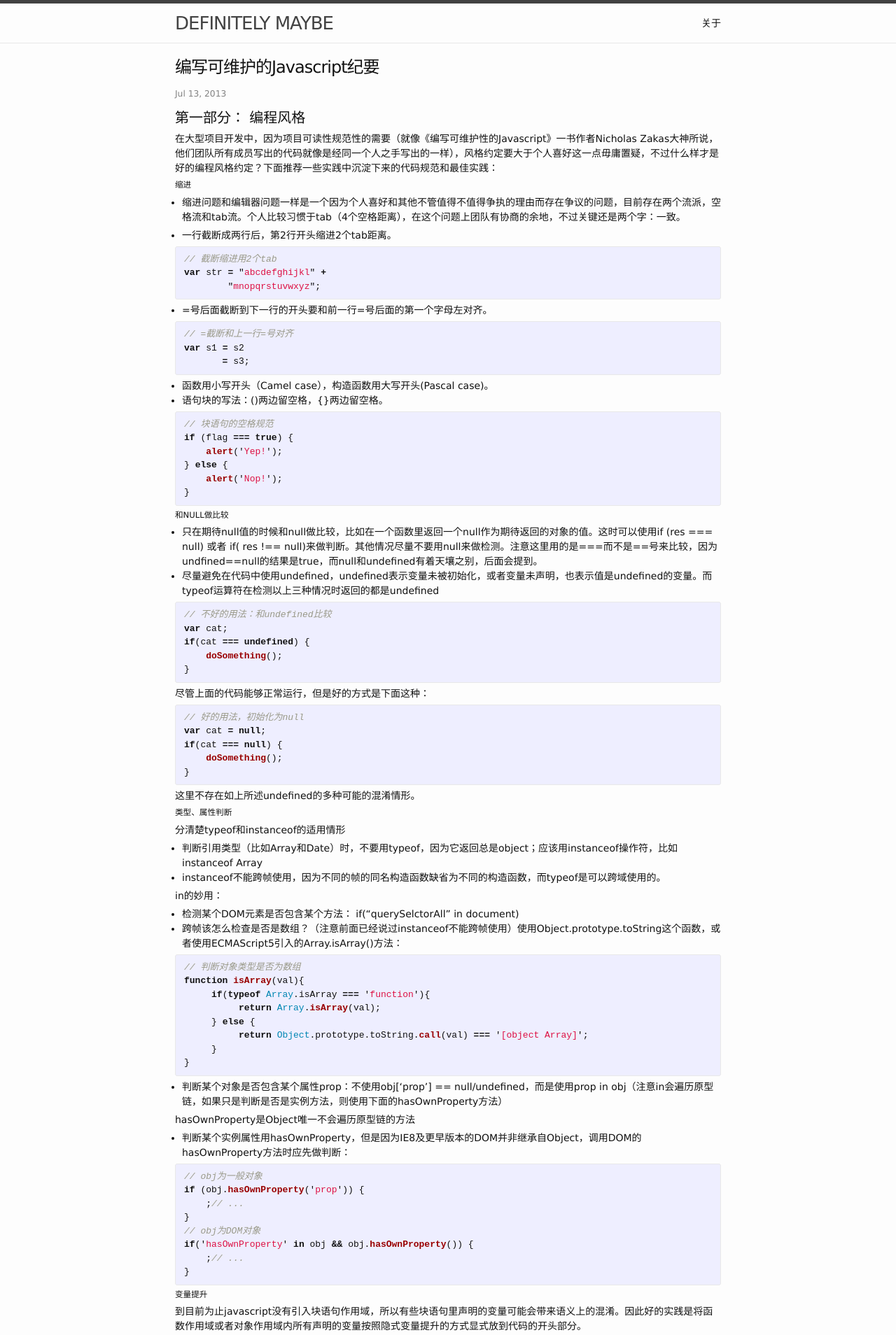
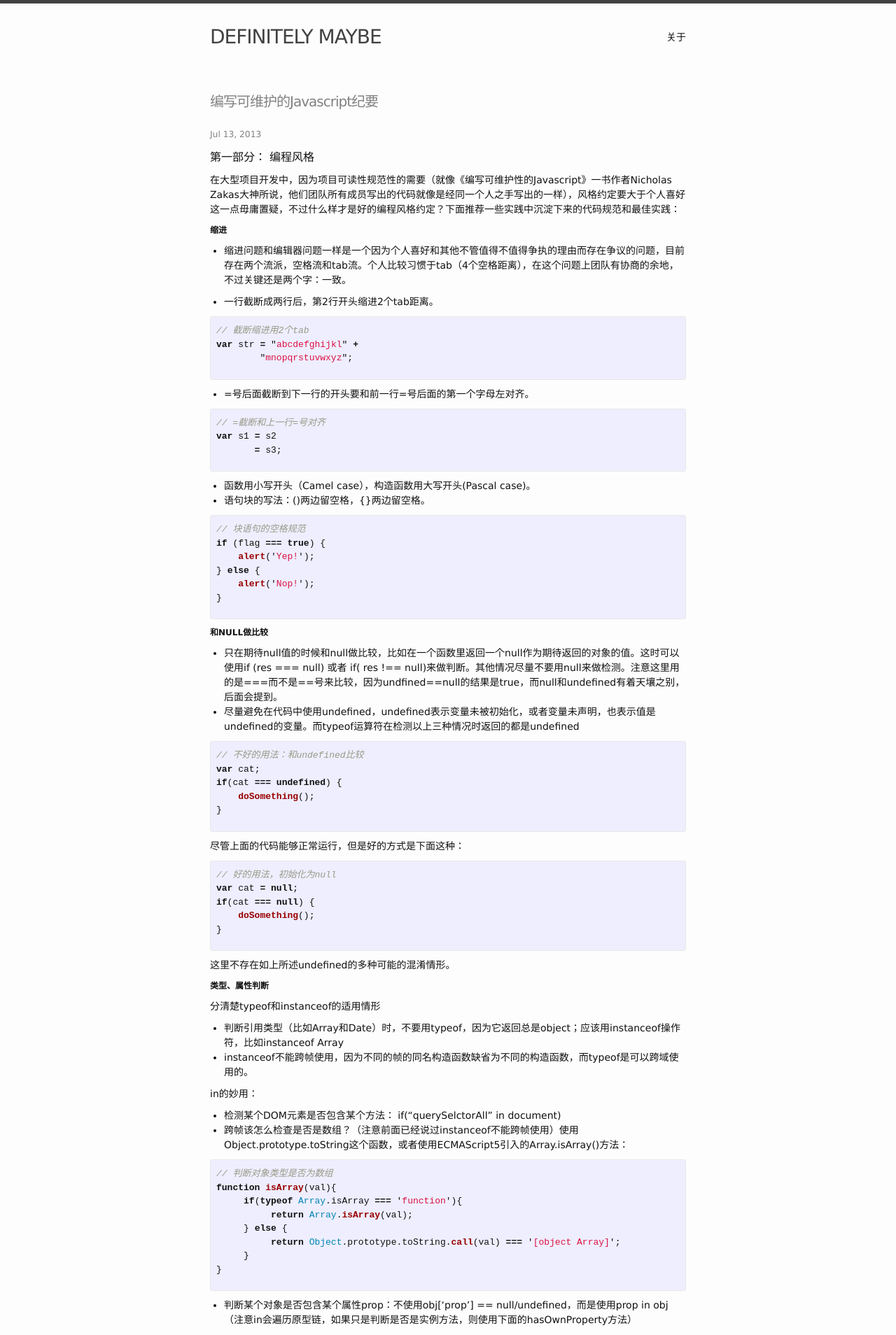
Before and after one commit to MrRaindrop/MrRaindrop.github.io, a Jekyll site: the page built from _posts/2013-07-13-maintainable-javascript-notes.md, in a window 1280 px wide. Shown: the top 1908 px of the page at 70% size. Built offline with Jekyll 4.4.1, drawn with Linux system fonts in a browser that asks for light colours; comment, search, counter and statistics services are not loaded.

Commit message:
mod style

```diff
--- a/_sass/_base.scss
+++ b/_sass/_base.scss
@@ -90,16 +90,18 @@ h1, h2, h3, h4, h5, h6 {
  */
 a {
     color: $brand-color;
-    text-decoration: none;
+    text-decoration: underline;
 
     &:visited {
         color: darken($brand-color, 15%);
     }
 
     &:hover {
-        color: $text-color;
-        text-decoration: underline;
+        color: #fff;
+        text-decoration: none;
+        background-color: $brand-color;
     }
+
 }
 
 
@@ -133,15 +135,24 @@ code {
     border-radius: 3px;
     background-color: #eef;
     // background-color: #333;
+
+    @include media-query($on-laptop) {
+        font-size: 12px;
+    }
+
 }
 
 code {
-    padding: 1px 5px;
+    padding: 1px 10px;
 }
 
 pre {
-    padding: 8px 12px;
+    padding: 10px 8px 20px;
     overflow-x: scroll;
+
+    @include media-query($on-laptop) {
+        padding: 10px 4px 20px;
+    }
 
     > code {
         border: 0;
@@ -156,19 +167,19 @@ pre {
  * Wrapper
  */
 .wrapper {
-    max-width: -webkit-calc(800px - (#{$spacing-unit} * 2));
-    max-width:         calc(800px - (#{$spacing-unit} * 2));
+    max-width: -webkit-calc(800px - (60px * 2));
+    max-width:         calc(800px - (60px * 2));
     margin-right: auto;
     margin-left: auto;
-    padding-right: $spacing-unit;
-    padding-left: $spacing-unit;
+    padding-right: 60px;
+    padding-left: 60px;
     @extend %clearfix;
 
     @include media-query($on-laptop) {
-        max-width: -webkit-calc(800px - (#{$spacing-unit}));
-        max-width:         calc(800px - (#{$spacing-unit}));
-        padding-right: $spacing-unit / 2;
-        padding-left: $spacing-unit / 2;
+        max-width: -webkit-calc(800px - (20px * 2));
+        max-width:         calc(800px - (20px * 2));
+        padding-right: 20px;
+        padding-left: 20px;
     }
 }
 
--- a/_sass/_layout.scss
+++ b/_sass/_layout.scss
@@ -3,29 +3,42 @@
  */
 .site-header {
     border-top: 5px solid $grey-color-dark;
-    border-bottom: 1px solid $grey-color-light;
-    min-height: 56px;
+    // border-bottom: 1px solid $grey-color-light;
+    // min-height: 56px;
+    min-height: 100px;
 
     // Positioning context for the mobile navigation icon
     position: relative;
 }
 
 .site-title {
-    font-size: 26px;
+    font-size: 28px;
     line-height: 56px;
     letter-spacing: -1px;
+    margin-top: 20px;
     margin-bottom: 0;
     float: left;
+    text-decoration: none;
 
     &,
     &:visited {
         color: $grey-color-dark;
     }
+
+    &:hover {
+        background-color: transparent;
+    }
+
 }
 
 .site-nav {
     float: right;
     line-height: 56px;
+    margin-top: 20px;
+
+    a {
+        text-decoration: none;
+    }
 
     .menu-icon {
         display: none;
@@ -39,13 +52,17 @@
         &:not(:first-child) {
             margin-left: 20px;
         }
+
+        &:hover {
+            background-color: transparent;
+            text-decoration: underline;
+        }
     }
 
     @include media-query($on-palm) {
         position: absolute;
         top: 9px;
         right: 30px;
-        background-color: $background-color;
         border: 1px solid $grey-color-light;
         border-radius: 5px;
         text-align: right;
@@ -58,6 +75,7 @@
             line-height: 0;
             padding-top: 10px;
             text-align: center;
+            background-color: $background-color;
 
             > svg {
                 width: 18px;
@@ -77,11 +95,14 @@
         &:hover .trigger {
             display: block;
             padding-bottom: 5px;
+            background-color: $background-color;
+            text-decoration: underline;
         }
 
         .page-link {
             display: block;
             padding: 5px 10px;
+            background-color: transparent;
         }
     }
 }
@@ -92,7 +113,7 @@
  * Site footer
  */
 .site-footer {
-    border-top: 1px solid $grey-color-light;
+    // border-top: 1px solid $grey-color-light;
     padding: $spacing-unit 0;
 }
 
@@ -174,18 +195,21 @@
     list-style: none;
 
     > li {
-        margin-bottom: $spacing-unit;
+        margin-bottom: $spacing-unit / 2;
     }
 }
 
 .post-meta {
     font-size: $small-font-size;
     color: $grey-color;
+    position: relative;
+    top: 8px;
 }
 
 .post-link {
     // display: block;
     font-size: 16px;
+    text-decoration: none;
 }
 
 
@@ -198,39 +222,30 @@
 }
 
 .post-title {
-    font-size: 24px;
+    font-size: 20px;
+    color: $grey-color;
     letter-spacing: -1px;
     line-height: 2;
-
-    @include media-query($on-laptop) {
-        font-size: 22px;
-    }
 }
 
 .post-content {
     margin-bottom: $spacing-unit;
 
     h2 {
-        font-size: 24px;
-
-        @include media-query($on-laptop) {
-            font-size: 22px;
-        }
+        font-size: 18px;
     }
 
     h3 {
-        font-size: 20px;
-
-        @include media-query($on-laptop) {
-            font-size: 20px;
-        }
+        font-size: 16px;
     }
 
     h4 {
-        font-size: 18px;
+        font-size: 14px;
+        font-weight: bold;
+    }
 
-        @include media-query($on-laptop) {
-            font-size: 18px;
-        }
+    h5 {
+        font-size: 12px;
+        font-weight: bold;
     }
 }
--- a/css/main.scss
+++ b/css/main.scss
@@ -11,11 +11,12 @@ $base-font-size:   14px;
 $small-font-size:  $base-font-size * 0.875;
 $base-line-height: 1.5;
 
-$spacing-unit:     10px;
+$spacing-unit:     20px;
 
 $text-color:       #111;
 $background-color: #fdfdfd;
 $brand-color:      #2a7ae2;
+// $brand-color: #ff5f3e;
 
 $grey-color:       #828282;
 $grey-color-light: lighten($grey-color, 40%);
```
